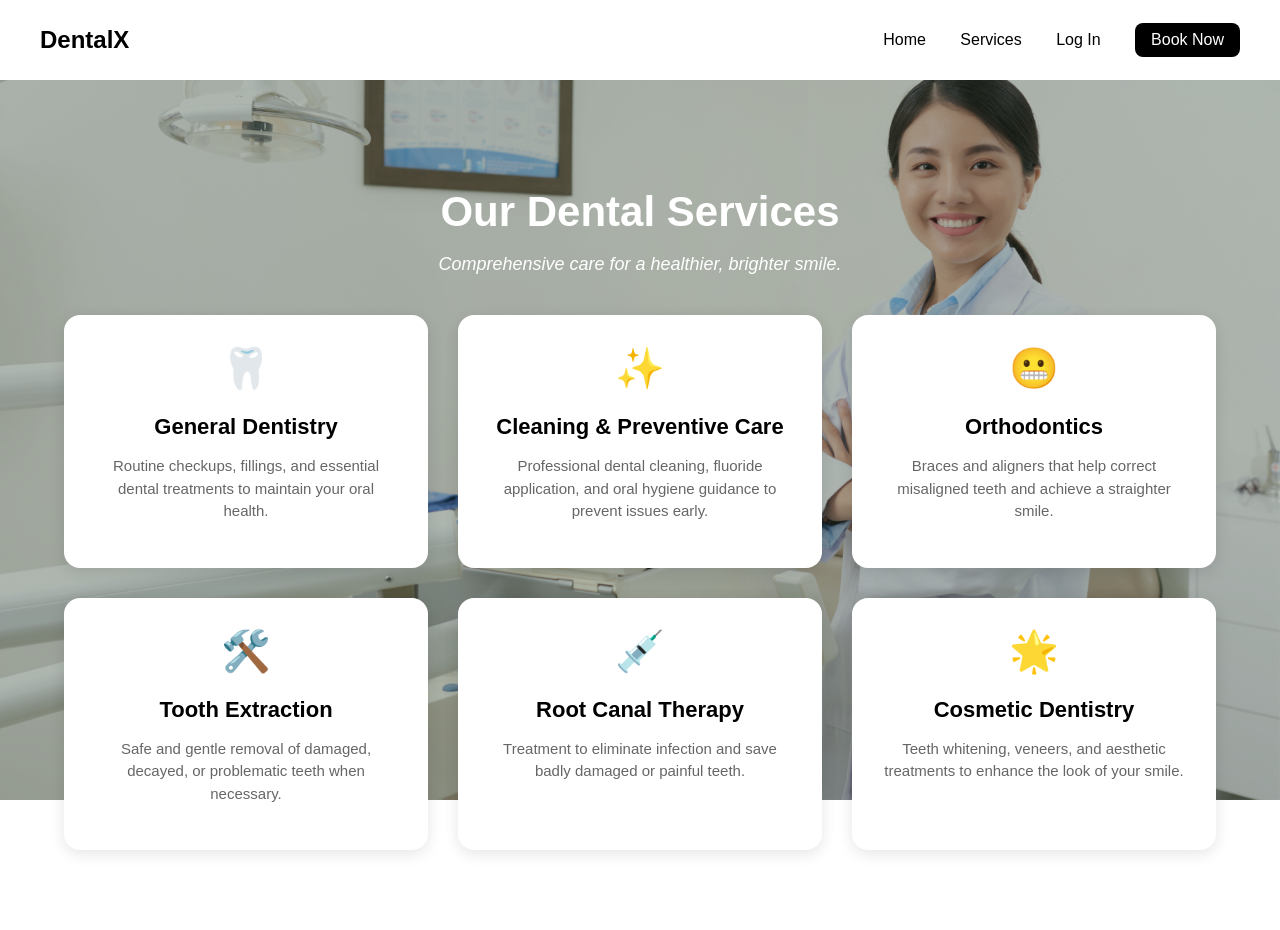
After one commit to maigelazia/csci112-final-project, a Flask app: page /services in a window 1280 px wide. The commit adds this page. Run offline with Flask 3, Linux system fonts and the light colour scheme.

Commit message:
added services html and fixed admin htmls navbar

```diff
--- a/app.py
+++ b/app.py
@@ -29,6 +29,10 @@
     def index():
         return render_template("index.html")
 
+    @app.route("/services")
+    def services():
+        return render_template("services.html")
+
     @app.route("/test")
     def test_route():
         return "API OK"
--- /dev/null
+++ b/static/css/services.css
@@ -0,0 +1,55 @@
+.services-container {
+    padding: 80px 5%;
+    text-align: center;
+}
+
+.page-title {
+    font-size: 42px;
+    font-weight: 700;
+    color: white;
+    margin-bottom: 10px;
+}
+
+.page-subtitle {
+    font-size: 18px;
+    color: white;
+    margin-bottom: 40px;
+    font-style: italic;
+}
+
+.services-grid {
+    display: grid;
+    grid-template-columns: repeat(3, 1fr);
+    gap: 30px;
+    max-width: 1200px;
+    margin: 0 auto;
+}
+.service-card {
+    background: #fff;
+    padding: 30px;
+    border-radius: 16px;
+    box-shadow: 0px 4px 15px rgba(0,0,0,0.1);
+    transition: 0.3s ease;
+}
+
+.service-card:hover {
+    transform: translateY(-6px);
+    box-shadow: 0px 6px 20px rgba(0,0,0,0.15);
+}
+
+.service-icon {
+    font-size: 40px;
+    margin-bottom: 15px;
+}
+
+.service-card h3 {
+    font-size: 22px;
+    font-weight: 600;
+    margin-bottom: 10px;
+}
+
+.service-card p {
+    font-size: 15px;
+    color: #666;
+    line-height: 1.5;
+}
--- a/templates/admin_base.html
+++ b/templates/admin_base.html
@@ -12,9 +12,9 @@
     <nav class="navbar">
         <h1>DentalX</h1>
         <div class="nav-links">
-            <a href="#">Home</a>
-            <a href="#">About Us</a>
-            <a href="#">Contact Us</a>
+            <a href="{{ url_for('index')}}">Home</a>
+            <!-- <a href="#">About Us</a>
+            <a href="#">Contact Us</a> -->
             <a href="{{ url_for('admin_auth_bp.admin_logout') }}"><b>Logout</b></a>
         </div>
     </nav>
--- a/templates/admin_login.html
+++ b/templates/admin_login.html
@@ -13,9 +13,9 @@
         <h1>DentalX</h1>
 
         <div class="nav-links">
-            <a href="#">Home</a>
-            <a href="#">About Us</a>
-            <a href="#">Contact Us</a>
+            <a href="{{ url_for('index')}}">Home</a>
+            <!-- <a href="#">About Us</a> # since admin side, probably do not need these
+            <a href="#">Contact Us</a> -->
             <a href="{{ url_for('admin_auth_bp.admin_login') }} "><b>Log In</b></a>
             <button>Book Now</button>
             <!-- <a href="#">Book Now</a> -->
--- a/templates/index.html
+++ b/templates/index.html
@@ -3,7 +3,7 @@
 <head>
     <meta charset="UTF-8">
     <meta name="viewport" content="width=device-width, initial-scale=1.0">
-    <title>{% block title %}{% endblock %}</title>
+    <title>{% block title %}DentalX{% endblock %}</title>
     <link rel="stylesheet" href="{{ url_for('static', filename='css/index.css') }}">
     {% block styles %} {% endblock %}
 </head>
@@ -17,7 +17,7 @@
 
         <div class="nav-links">
             <a href="{{ url_for('index')}}">Home</a>
-            <!-- <a href="#">About Us</a> -->
+            <a href="{{ url_for('services')}}">Services</a>
             <!-- <a href="#">Patient Info</a> -->
             <a href="{{ url_for('admin_auth_bp.admin_login') }} ">Log In</a>
             <button type="button" onclick="window.location = '{{ url_for('appointment_bp.book_page') }}'">Book Now</button>
@@ -30,7 +30,9 @@
     {% block content %}
     <div class="welcome-div">
         <h1 class="welcome-text">Your Smile,<br>Our Priority</h1>
-        <p class="welcome-text-">Lorem Ipsum Dolor Whatever Yada Yada Yes</p>
+        <p class="welcome-text-">
+            Where your dental health is treated with precision and care.
+        </p>
         <button class="book-btn">Book an Appointment</button>
 
     </div>
--- /dev/null
+++ b/templates/services.html
@@ -0,0 +1,56 @@
+{% extends "index.html" %}
+
+{% block title %}Dental Services{% endblock %}
+
+{% block styles %}
+<link rel="stylesheet" href="{{ url_for('static', filename='css/services.css') }}">
+{% endblock %}
+
+{% block content %}
+<div class="services-container">
+
+    <h1 class="page-title">Our Dental Services</h1>
+    <p class="page-subtitle">Comprehensive care for a healthier, brighter smile.</p>
+
+    <div class="services-grid">
+
+        <div class="service-card">
+            <!-- will replace these emojis later on with proper icons/images? -->
+            <div class="service-icon">🦷</div>
+            <h3>General Dentistry</h3>
+            <p>Routine checkups, fillings, and essential dental treatments to maintain your oral health.</p>
+        </div>
+
+        <div class="service-card">
+            <div class="service-icon">✨</div>
+            <h3>Cleaning & Preventive Care</h3>
+            <p>Professional dental cleaning, fluoride application, and oral hygiene guidance to prevent issues early.</p>
+        </div>
+
+        <div class="service-card">
+            <div class="service-icon">😬</div>
+            <h3>Orthodontics</h3>
+            <p>Braces and aligners that help correct misaligned teeth and achieve a straighter smile.</p>
+        </div>
+
+        <div class="service-card">
+            <div class="service-icon">🛠️</div>
+            <h3>Tooth Extraction</h3>
+            <p>Safe and gentle removal of damaged, decayed, or problematic teeth when necessary.</p>
+        </div>
+
+        <div class="service-card">
+            <div class="service-icon">💉</div>
+            <h3>Root Canal Therapy</h3>
+            <p>Treatment to eliminate infection and save badly damaged or painful teeth.</p>
+        </div>
+
+        <div class="service-card">
+            <div class="service-icon">🌟</div>
+            <h3>Cosmetic Dentistry</h3>
+            <p>Teeth whitening, veneers, and aesthetic treatments to enhance the look of your smile.</p>
+        </div>
+
+    </div>
+</div>
+{% endblock %}
```
